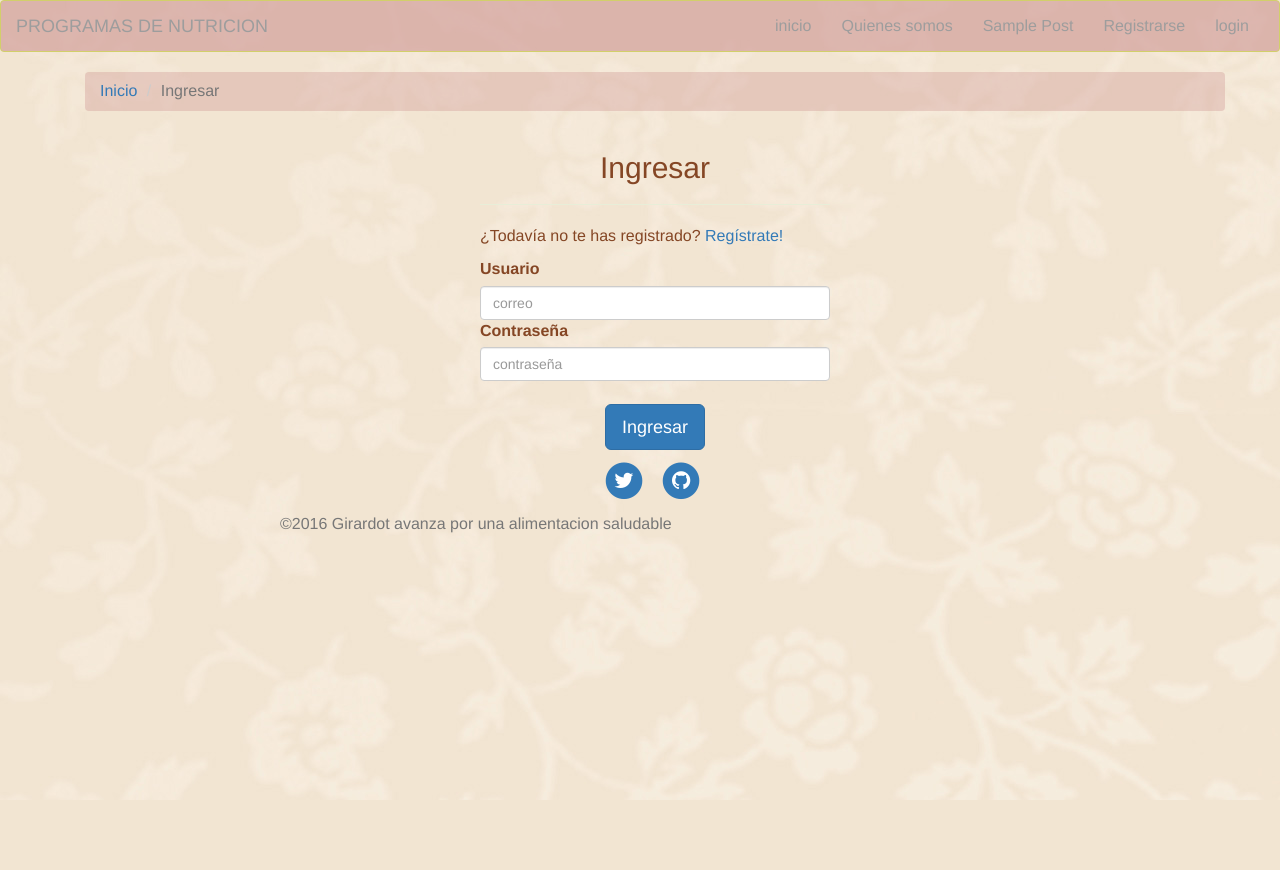
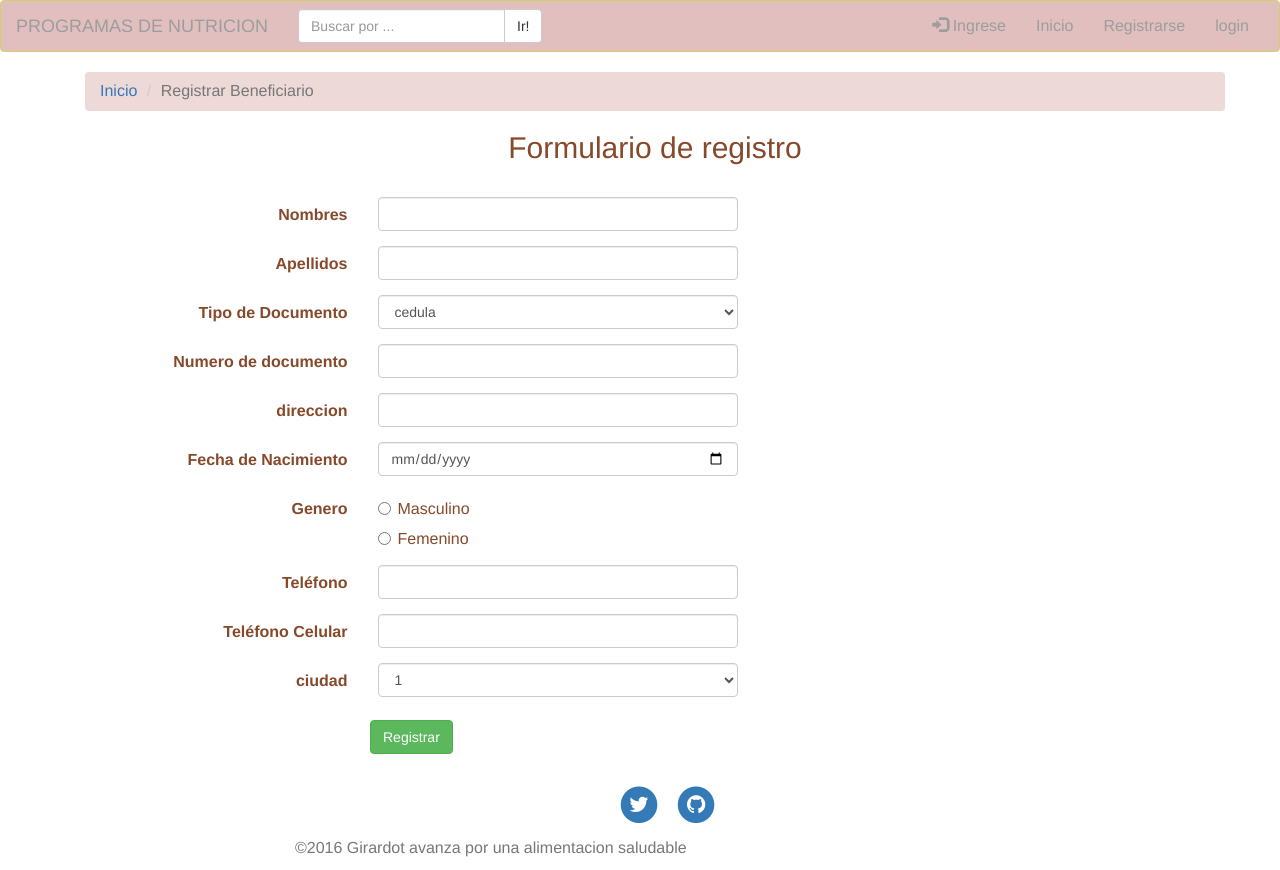
Before and after one commit to leidymarcela/programas_Nutricion, a Django app: page /search in a window 1280 px wide. Before the commit the page ends 800 px from the top, so only its background shows below. Run offline with Django 3.2, Linux system fonts and the light colour scheme; parts of the project's set-up code (start-up, migrations or seed data) failed here and were passed over; some libraries are stand-ins or nearby versions.

Commit message:
aplicando cambios a formularios

```diff
--- a/programas_nutricion/urls.py
+++ b/programas_nutricion/urls.py
@@ -23,9 +23,9 @@ from trabajo_final.views import *
 urlpatterns = [
     url(r'^$',index, name='index'), # /
     url(r'^contact$', contact, name='contact'),
-    url(r'^about$',about, name='about'), #/about
+    url(r'^home$',home, name='home'), #/about
     url(r'^login$',login, name='login'),
-     url('^search$', login, name='search'),
+     url('^search$', search, name='search'),
     url(r'^post$',post, name='post'),
     url(r'^admin/', admin.site.urls),
     url(r'^tinymce/', include('tinymce.urls')),
--- a/templates/contact.html
+++ b/templates/contact.html
@@ -53,7 +53,7 @@
                      <div class="row control-group">
                         <div class="form-group col-xs-12 floating-label-form-group controls">
                         <label>confirmar contraseña</label>
-                            <input type="password" name="password2" class="form-control" placeholder="contraseña" id="password" required data-validation-required-message="Please enter your phone number.">
+                            <input type="password" name="password2" class="form-control" placeholder="contraseña" id="password2" required data-validation-required-message="Please enter your phone number.">
                             <p class="help-block text-danger"></p>
                         </div>
                     </div>
--- a/templates/login.html
+++ b/templates/login.html
@@ -28,7 +28,7 @@
             <hr />
             <p>¿Todavía no te has registrado? <a href="{% url 'contact' %}">Regístrate!</a></p>
             <label for="id_usuario">Usuario</label>
-            <input type="text" name="usuario" class="form-control" id="id_usuario" placeholder="correo"></h4>
+            <input type="text" name="usuario" class="form-control" id="id_usuario" placeholder="usuario"></h4>
             <label for="id_clave">Contraseña</label>
             <input type="password" name="clave" class="form-control" id="id_clave" placeholder="contraseña"></h4>
 
--- a/templates/post.html
+++ b/templates/post.html
@@ -9,50 +9,108 @@
     <div class="container initial">
     <ol class="breadcrumb">
         <li><a href="{% url 'index' %}">Inicio</a></li>
-        <li class="active">Sample Post</li>
+        <li class="active">Registrar Beneficiario</li>
     </ol>
-    <article>
-        <div class="container">
-            <div class="row">
-                <div class="col-lg-8 col-lg-offset-2 col-md-10 col-md-offset-1">
-                    <p>Never in all their history have men been able truly to conceive of the world as one: a single sphere, a globe, having the qualities of a globe, a round earth in which all the directions eventually meet, in which there is no center because every point, or none, is center — an equal earth which all men occupy as equals. The airman's earth, if free men make it, will be truly round: a globe in practice, not in theory.</p>
 
-                    <p>Science cuts two ways, of course; its products can be used for both good and evil. But there's no turning back from science. The early warnings about technological dangers also come from science.</p>
 
-                    <p>What was most significant about the lunar voyage was not that man set foot on the Moon but that they set eye on the earth.</p>
+<form id="registrationForm" method="post" class="form-horizontal mitad" action="#">
+           <div><h2><p class="text-center"> Formulario de registro</p></h2> </div><br>
+					<div class="form-group">
+						<label class="col-lg-3 control-label">Nombres</label>
+						<div class="col-lg-4">
+							<input type="text" class="form-control" name="nombre" />
+						</div>
+					</div>
 
-                    <p>A Chinese tale tells of some men sent to harm a young girl who, upon seeing her beauty, become her protectors rather than her violators. That's how I felt seeing the Earth for the first time. I could not help but love and cherish her.</p>
+					 <div class="form-group">
+						<label class="col-lg-3 control-label">Apellidos</label>
+						<div class="col-lg-4">
+							<input type="text" class="form-control" name="apellido" />
+						</div>
+					</div>
 
-                    <p>For those who have seen the Earth from space, and for the hundreds and perhaps thousands more who will, the experience most certainly changes your perspective. The things that we share in our world are far more valuable than those which divide us.</p>
+					<div class="form-group">
+						<label class="col-lg-3 control-label">Tipo de Documento</label>
+						<div class="col-lg-4">
+							  <select class="form-control ">
+                          <option>cedula </option>
+                          <option>registro civil</option>
+                          <option>targeta de identidad</option>
+                              </select>
+						</div>
+	 			 </div>
 
-                    <h2 class="section-heading">The Final Frontier</h2>
+                	<div class="form-group">
+						<label class="col-lg-3 control-label">Numero de documento</label>
+						<div class="col-lg-4">
+							<input type="text" class="form-control" name="Numero de documento" />
+						</div>
+					</div>
 
-                    <p>There can be no thought of finishing for ‘aiming for the stars.’ Both figuratively and literally, it is a task to occupy the generations. And no matter how much progress one makes, there is always the thrill of just beginning.</p>
+					<div class="form-group">
+						<label class="col-lg-3 control-label">direccion</label>
+						<div class="col-lg-4">
+							<input type="text" class="form-control" name="direccion" />
+						</div>
+					</div>
 
-                    <p>There can be no thought of finishing for ‘aiming for the stars.’ Both figuratively and literally, it is a task to occupy the generations. And no matter how much progress one makes, there is always the thrill of just beginning.</p>
+					<div class="form-group">
+		<label class="col-lg-3 control-label">Fecha de Nacimiento</label>
+		<div class="col-lg-4">
+				<input type="date" class="form-control" name="datetimepicker" id="datetimepicker" data-date-format="YYYY-MM-DD" />
+		 </div>
+			</div>
 
-                    <blockquote>The dreams of yesterday are the hopes of today and the reality of tomorrow. Science has not yet mastered prophecy. We predict too much for the next year and yet far too little for the next ten.</blockquote>
+					<div class="form-group">
+						<label class="col-lg-3 control-label">Genero</label>
+						<div class="col-lg-9">
+							<div class="radio">
+								<label>
+									<input type="radio" name="genero" value="M" /> Masculino
+								</label>
+							</div>
+							<div class="radio">
+								<label>
+									<input type="radio" name="genero" value="F" /> Femenino
+								</label>
+							</div>
+						</div>
+					</div>
 
-                    <p>Spaceflights cannot be stopped. This is not the work of any one man or even a group of men. It is a historical process which mankind is carrying out in accordance with the natural laws of human development.</p>
+					<div class="form-group">
+						<label class="col-lg-3 control-label">Teléfono</label>
+						<div class="col-lg-4">
+							<input type="text" class="form-control" name="telefono" />
+						</div>
+					</div>
 
-                    <h2 class="section-heading">Reaching for the Stars</h2>
+					<div class="form-group">
+			 		 <label class="col-lg-3 control-label">Teléfono Celular</label>
+						<div class="col-lg-4">
+							<input type="text" class="form-control" name="telefono_cel" />
+						</div>
+			 	 </div>
+                  <div class="form-group">
+			 		 <label class="col-lg-3 control-label">ciudad</label>
+						<div class="col-lg-4">
+                    <select class="form-control ">
+                          <option>1</option>
+                          <option>2</option>
+                          <option>3</option>
+                          <option>4</option>
+                          <option>5</option>
 
-                    <p>As we got further and further away, it [the Earth] diminished in size. Finally it shrank to the size of a marble, the most beautiful you can imagine. That beautiful, warm, living object looked so fragile, so delicate, that if you touched it with a finger it would crumble and fall apart. Seeing this has to change a man.</p>
+                        </select><br>
+                    </div>
 
-                    <a href="#">
-                        <img class="img-responsive" src="/static/img/post-sample-image.jpg" alt="">
-                    </a>
-                    <span class="caption text-muted">To go places and do things that have never been done before – that’s what living is all about.</span>
+                <div class="form-group">
+						<div class="col-lg-9 col-lg-offset-3">
+							<button type="submit" class="btn btn-success left">Registrar</button>
+						</div>
+					</div>
+                      </div>
+				</form>
 
-                    <p>Space, the final frontier. These are the voyages of the Starship Enterprise. Its five-year mission: to explore strange new worlds, to seek out new life and new civilizations, to boldly go where no man has gone before.</p>
-
-                    <p>As I stand out here in the wonders of the unknown at Hadley, I sort of realize there’s a fundamental truth to our nature, Man must explore, and this is exploration at its greatest.</p>
-
-                    <p>Placeholder text by <a href="http://spaceipsum.com/">Space Ipsum</a>. Photographs by <a href="https://www.flickr.com/photos/nasacommons/">NASA on The Commons</a>.</p>
-                </div>
-            </div>
-        </div>
-    </article>
 
 
 {% endblock %}
--- a/templates/static.html
+++ b/templates/static.html
@@ -32,7 +32,9 @@
 
 </head>
 
-<body class="fondo">
+<body>
+
+
 
 <!-- Navigation -->
 <nav class="navbar navbar-inverse">
@@ -46,27 +48,50 @@
                 <span class="icon-bar"></span>
             </button>
             <a class="navbar-brand" href="{% url 'index' %}">PROGRAMAS DE NUTRICION</a>
+             <form class="navbar-form navbar-left" role="search" method="get" action="{% url 'search' %}">
+                <div class="input-group">
+                    <input type="text" name="filter" class="form-control" id ="txtBuscar" placeholder="Buscar por ...">
+                    <span class="input-group-btn">
+                      <button id="btnBuscar"  class="btn btn-default" type="submit">Ir!</button>
+                    </span>
+                </div><!-- /input-group -->
+            </form>
         </div>
 
         <!-- Collect the nav links, forms, and other content for toggling -->
         <div class="collapse navbar-collapse" id="bs-example-navbar-collapse-1">
             <ul class="nav navbar-nav navbar-right">
                 <li>
-                    <a href="{% url 'index' %}">inicio</a>
+                    <a href="{% url 'index' %}">Inicio</a>
                 </li>
-                <li>
-                    <a href="{% url 'about' %}">Quienes somos</a>
-                </li>
-                <li>
-                    <a href="{% url 'post' %}">Sample Post</a>
-                </li>
+
                 <li>
                     <a href="{% url 'contact' %}">Registrarse</a>
                 </li>
                 <li>
                     <a href="{% url 'login' %}">login</a>
+
                 </li>
             </ul>
+                     <ul class="nav navbar-nav navbar-right">
+              {% if user.is_anonymous %}
+
+                  <li>
+                    <a href="{% url 'login' %}" >
+                        <span class="glyphicon glyphicon-log-in" aria-hidden="true"></span> Ingrese
+                    </a>
+                  </li>
+              {% else %}
+                  <li>
+                   <a href="{% url 'login' %}" >
+                      Bienvenid@, {{ user }}
+                    </a>
+                  </li>
+              {% endif %}
+
+
+            </ul>
+        </div><!--/.nav-collapse -->
         </div>
         <!-- /.navbar-collapse -->
     </div>
@@ -77,6 +102,7 @@
   {%  block content %}
 
   {% endblock %}
+
 
   <!-- dinamico -->
 <div><!--container -->
@@ -95,6 +121,7 @@
     <!-- Custom Theme JavaScript -->
     <script src="/static/js/clean-blog.min.js"></script>
 </div>
+</div>
 
 </body>
 
--- a/trabajo_final/views.py
+++ b/trabajo_final/views.py
@@ -6,13 +6,15 @@ from django.http import HttpResponseRedirect
 from django.contrib.auth.decorators import login_required
 from django.core.exceptions import NON_FIELD_ERRORS
 from .validators import FormRegistroValidator,FormLoginValidator
-
+from trabajo_final.models import beneficiario
 #Create your views here.
 
 def index(request):
     """view principal
     """
-    return render_to_response('index.html', context_instance = RequestContext(request) )
+
+    beneficiarios = beneficiario.objects.all()
+    return render_to_response('index.html',  {'beneficiarios': beneficiarios }, context_instance = RequestContext(request) )
 
 def login(request):
     """view del login
@@ -37,18 +39,31 @@ def login(request):
     return render_to_response('login.html', context_instance = RequestContext(request))
 
 
+
+from django.db.models import Q
 def search(request):
     """view de los resultados de busqueda
     """
-    return render_to_response('login.html')
+    beneficiarios = None
+    filter = None
+    if 'filter' in request.GET.keys():
+        filter = request.GET['filter']
+        qset = ( Q( nnmbre__icontains = filter) |
+                Q( apellido__icontains = filter) |
+                Q( documento__icontains = filter)
+                )
+        beneficiarios = beneficiario.objects.filter(qset)
+
+    return render_to_response('post.html', {'beneficiarios': beneficiario, 'filtro': filter  }, context_instance = RequestContext(request))
 
 @login_required(login_url="/login")
+def home(request):
+    """view de los resultados de busqueda
+    """
+    return render_to_response('about.html', context_instance = RequestContext(request))
 
 
-def about(request):
-    """view del acerca de ...
-    """
-    return render_to_response('about.html')
+
 def post(request):
     """view principal
     """
@@ -68,7 +83,7 @@ def logout(request):
 
 from django.contrib.auth.hashers import make_password
 from .models import Usuario
-from validators import Validator
+
 def contact(request):
     """view del profile
     """
@@ -76,13 +91,12 @@ def contact(request):
     error = False
     if request.method == 'POST':
         validator = FormRegistroValidator(request.POST)
-        validator.required = ['nombre', 'apellidos', 'email','password1']
+        validator.required = ['nombre', 'email','password1','password2']
 
         if validator.is_valid():
             usuario = Usuario()
             #p = Persona.objects.get(documento = '123123123321')
             usuario.first_name = request.POST['nombre']
-            usuario.last_name = request.POST['apellidos']
             usuario.username = request.POST['email']
             usuario.email = request.POST['email']
             usuario.password = make_password(request.POST['password1'])
```
Also changed, not shown: templates/about.html (+159 -16 lines), templates/index.html (+31 -9 lines), trabajo_final/admin.py (+8 -1 lines), trabajo_final/models.py (+13 -0 lines), trabajo_final/validators.py (+7 -6 lines), db.sqlite3.
